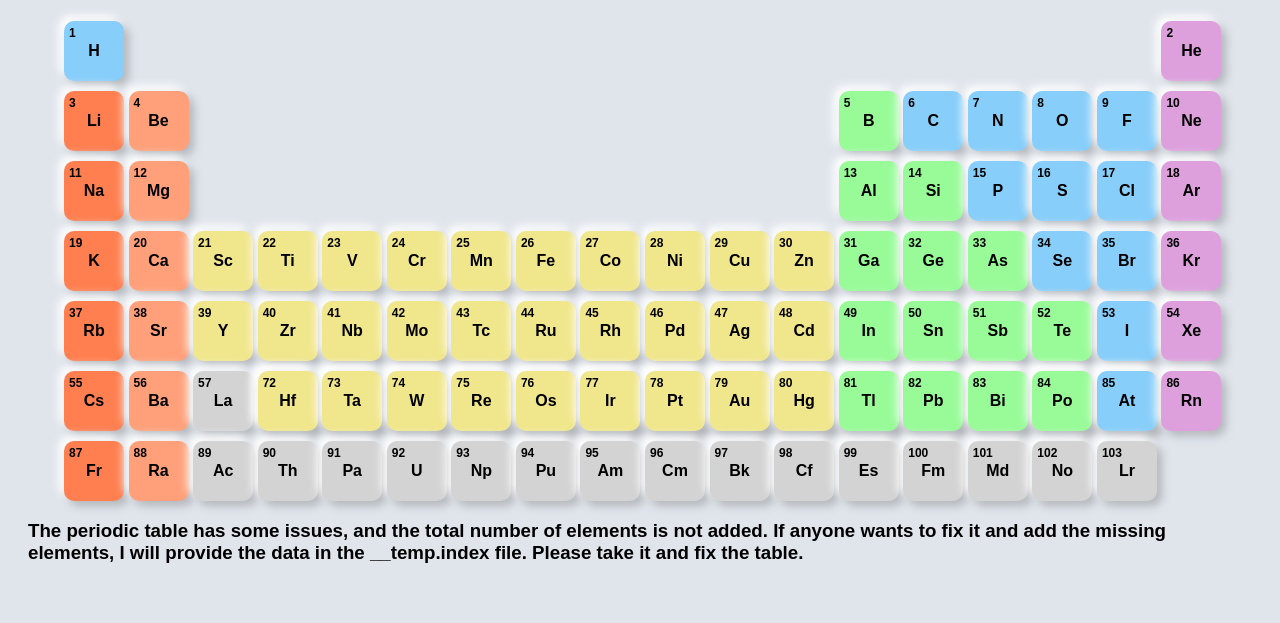
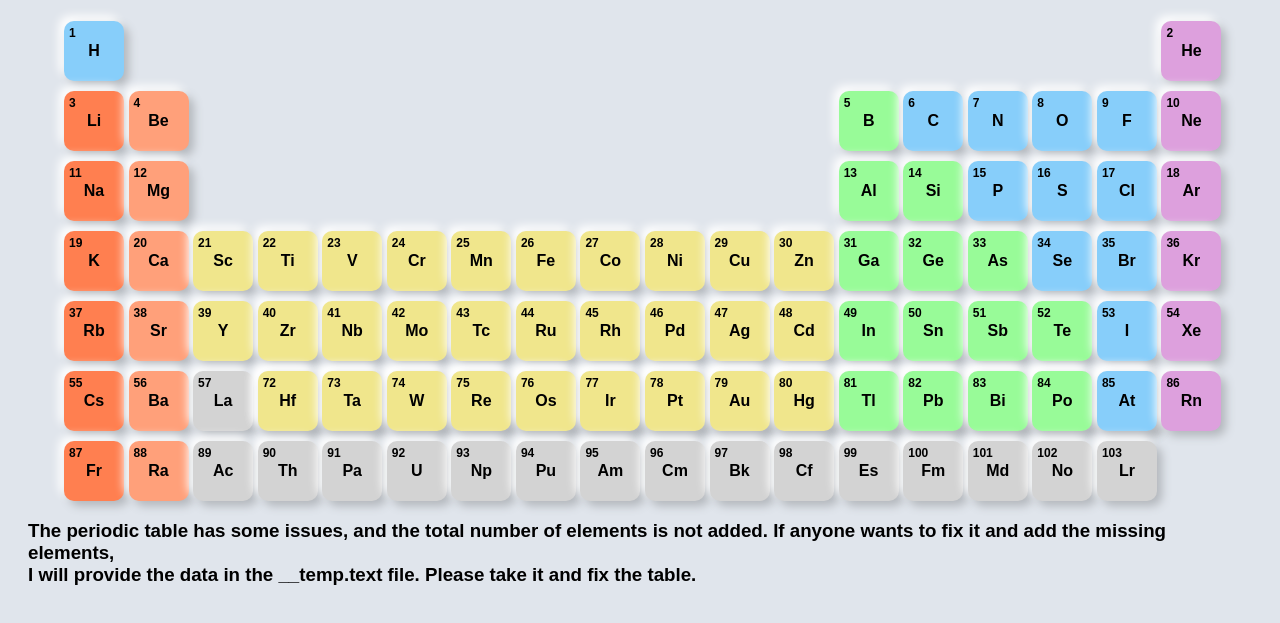
Before and after one commit to ranjeetdakshvanshi/TestSeries-JavaScript, a plain HTML site: page test05/index.html in a window 1280 px wide. Shown: the part 107-730 px from the top of the page. Drawn offline with Linux system fonts and the light colour scheme.

Commit message:
Update index.html

```diff
--- a/test05/index.html
+++ b/test05/index.html
@@ -9,7 +9,7 @@
   <body>
     <h1>Periodic Table</h1>
     <div class="table" id="periodicTable"></div>
-    <h3>The periodic table has some issues, and the total number of elements is not added. If anyone wants to fix it and add the missing elements, I will provide the data in the __temp.index file. Please take it and fix the table.</h3>
+    <h3>The periodic table has some issues, and the total number of elements is not added. If anyone wants to fix it and add the missing elements,<br> I will provide the data in the __temp.text file. Please take it and fix the table.</h3>
     <script  src="/src/main.js"></script>
   </body>
 </html>
```
